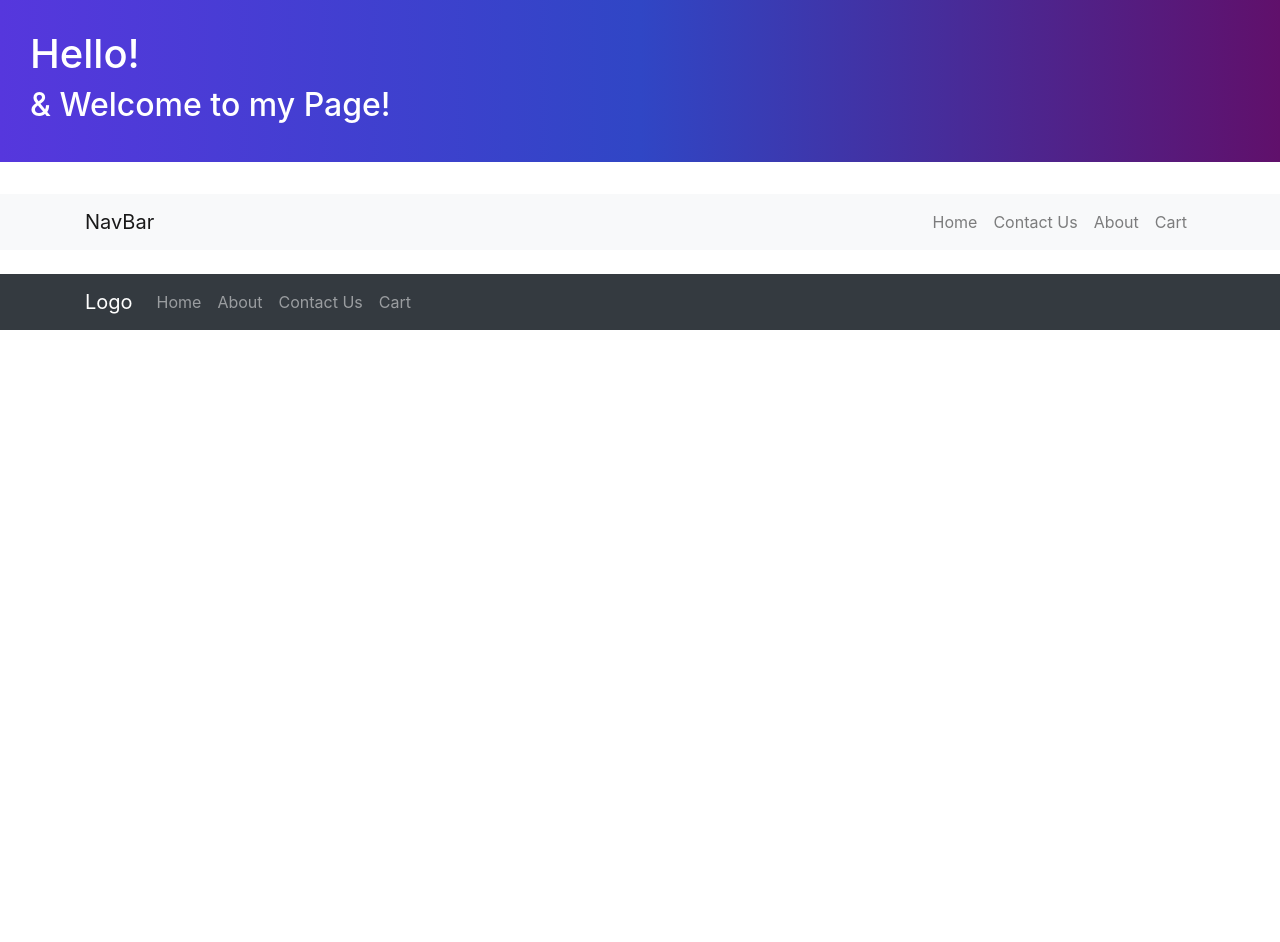
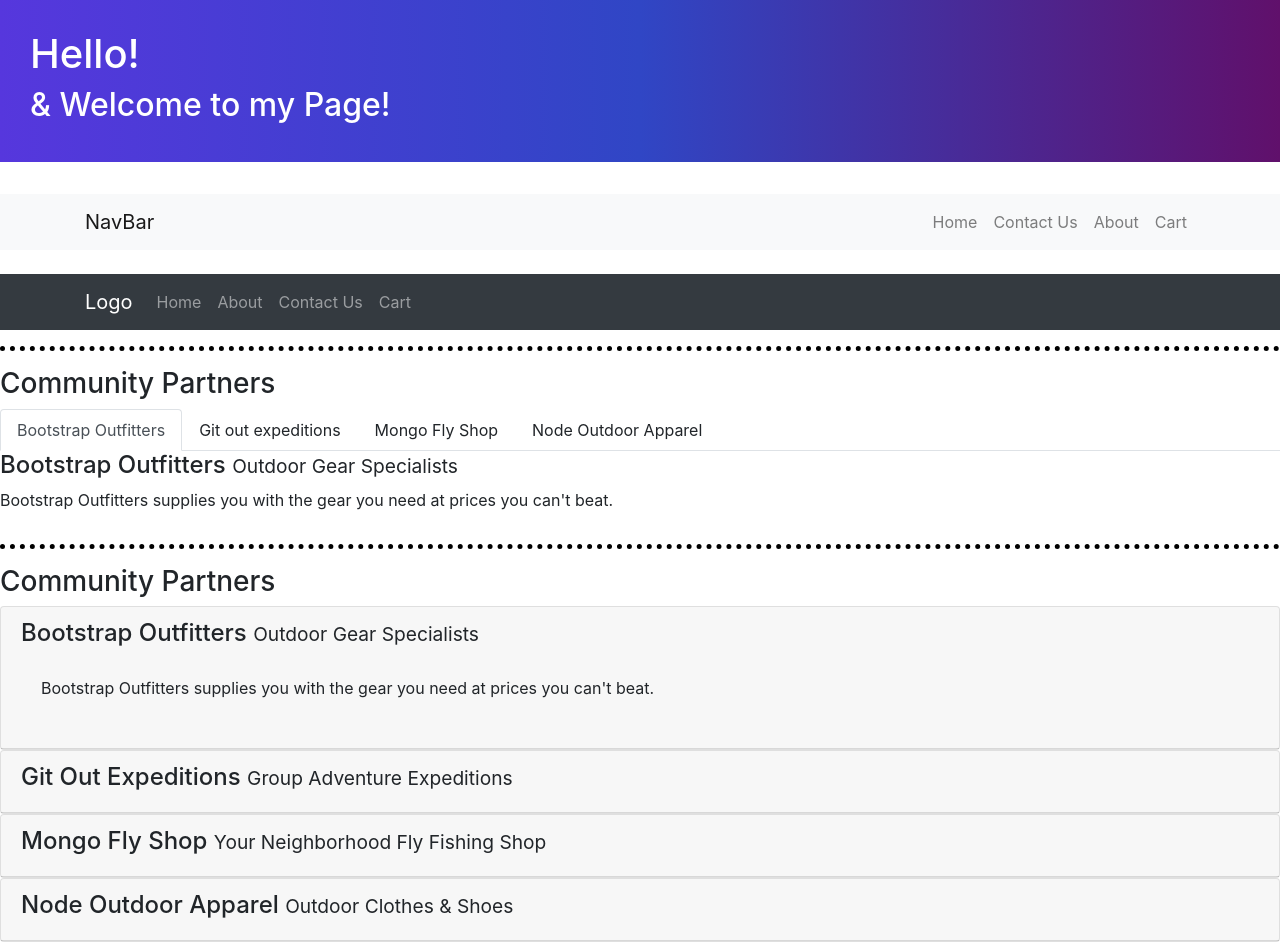
Before and after one commit to Amaretess/bootstrap-sandbox, a website: page index.html in a window 1280 px wide. Before the commit the page ends 800 px from the top, so only its background shows below. Drawn offline with nearby package versions, Linux system fonts and the light colour scheme.

Commit message:
carousels and tabs

```diff
--- a/css/styles.css
+++ b/css/styles.css
@@ -3,3 +3,13 @@
     background-image: linear-gradient(to right, #5637DD, #3046C5, #60106B);
     color: white;
 }
+
+
+a, a:hover {
+    color: inherit;
+    text-decoration: none;
+}
+
+hr {
+    border-top: 5px dotted black;
+}
--- a/index.html
+++ b/index.html
@@ -77,6 +77,113 @@
             </div>
         </div>
     </nav>
+    <hr>
 
+
+<!---------TAB PANEL NEED THE SCRIPTS AT END OF BODY FOR FULL FUNCTIONALITY--------------->
+
+    <div class="row row-content">
+        <div class="col">
+            <h3>Community Partners</h3>
+            <ul class="nav nav-tabs">
+                <li class="nav-item"><a class="nav-link active" href="#bootstrap" role="tab" data-toggle="tab">Bootstrap Outfitters</a></li>
+                <li class="nav-item"><a class="nav-link" href="#git" role="tab" data-toggle="tab">Git out expeditions</a></li>
+                <li class="nav-item"><a class="nav-link" href="#mongo" role="tab" data-toggle="tab">Mongo Fly Shop</a></li>
+                <li class="nav-item"><a class="nav-link" href="#node" role="tab" data-toggle="tab">Node Outdoor Apparel</a></li>
+            </ul>
+
+            <div class="tab-content">
+                <div role="tabpanel" class="tab-pane fade show active" id="bootstrap">
+                    <h4>Bootstrap Outfitters <small>Outdoor Gear Specialists</small></h4>
+                    <p class="d-none d-sm-block">Bootstrap Outfitters supplies you with the gear you need at prices you can't beat.</p>
+                </div>
+                <div role="tabpanel" class="tab-pane fade" id="git">
+                    <h4>Git Out Expeditions <small>Group Adventure Expeditions</small></h4>
+                    <p class="d-none d-sm-block">Join Git Out Expeditions to explore new horizons with a group of other adventurers!</p>
+                </div>
+                <div role="tabpanel" class="tab-pane fade" id="mongo">
+                    <h4>Mongo Fly Shop <small>Your Neighborhood Fly Fishing Shop</small></h4>
+                    <p class="d-none d-sm-block">Need a new fishing pole, a tacklebox, or flies of all kinds? Stop by Mongo Fly Shop.</p>
+                </div>
+                <div role="tabpanel" class="tab-pane fade" id="node" >
+                    <h4>Node Outdoor Apparel <small>Outdoor Clothes & Shoes</small></h4>
+                    <p class="d-none d-sm-block">From polar fleeces to swimsuits, hiking boots to waders, a visit to Node will be sure to get you covered.</p>
+                </div>
+            </div>
+        </div>
+    </div>
+
+    <hr>
+
+<!----------------------------->
+
+<div class="row row-content">
+    <div class="col">
+        <h3>Community Partners</h3>
+
+        <div id="accordion">
+            <div class="card">
+                <div role="tab" class="card-header">
+                    <h4>
+                        <a class="collapsed" data-toggle="collapse" data-target="#bootstrap">Bootstrap Outfitters <small>Outdoor Gear Specialists</small></a>
+                    </h4>
+                    <div class="collapse show" id="bootstrap" data-parent="#accordion">
+                        <div class="card-body">
+                            <p class="d-none d-sm-block">Bootstrap Outfitters supplies you with the gear you need at prices you can't beat.</p>
+                        </div>
+                    </div>
+
+                </div>
+            </div>
+            <div class="card">
+                <div class="card-header">
+                    <h4>
+                        <a class="collapsed" data-toggle="collapse" data-target="#git">Git Out Expeditions <small>Group Adventure Expeditions</small></a>
+                    </h4>
+                    <div class="collapse" id="git" data-parent="#accordion">
+                        <div class="card-body">
+                            <p class="d-none d-sm-block">Join Git Out Expeditions to explore new horizons with a group of other adventurers!</p>
+                        </div>
+                    </div>
+
+                </div>
+
+            </div>
+            <div class="card">
+                <div class="card-header">
+                    <h4>
+                        <a class="collapsed" data-toggle="collapse" data-target="#mongo">Mongo Fly Shop <small>Your Neighborhood Fly Fishing Shop</small></a>
+                    </h4>
+                    <div class="collapse" id="mongo" data-parent="#accordion">
+                        <div class="card-body">
+                            <p class="d-none d-sm-block">Need a new fishing pole, a tacklebox, or flies of all kinds? Stop by Mongo Fly Shop.</p>
+                        </div>
+                    </div>
+                </div>
+
+            </div>
+            <div class="card">
+                <div class="card-header">
+                    <h4>
+                        <a class="collapsed" data-toggle="collapse" data-target="#node">Node Outdoor Apparel <small>Outdoor Clothes & Shoes</small></a>
+                    </h4>
+                    <div class="collapse" id="node" data-parent="#accordion">
+                        <div class="card-body">
+                            <p class="d-none d-sm-block">From polar fleeces to swimsuits, hiking boots to waders, a visit to Node will be sure to get you covered.</p>
+                        </div>
+                    </div>
+
+
+                </div>
+
+            </div>
+        </div>
+    </div>
+</div>
+
+
+    <script src="node_modules/jquery/dist/jquery.slim.min.js"></script>
+    <script src="node_modules/popper.js/dist/umd/popper.min.js"></script>
+    <script src="node_modules/bootstrap/dist/js/bootstrap.min.js"></script>
 </body>
 </html>
--- a/package.json
+++ b/package.json
@@ -15,7 +15,7 @@
   },
   "dependencies": {
     "bootstrap": "^4.5.2",
-    "jquery": "^3.5.1",
+    "jquery": "^3.7.0",
     "popper.js": "^1.16.1"
   }
 }
```
Also changed, not shown: 1 other file.
